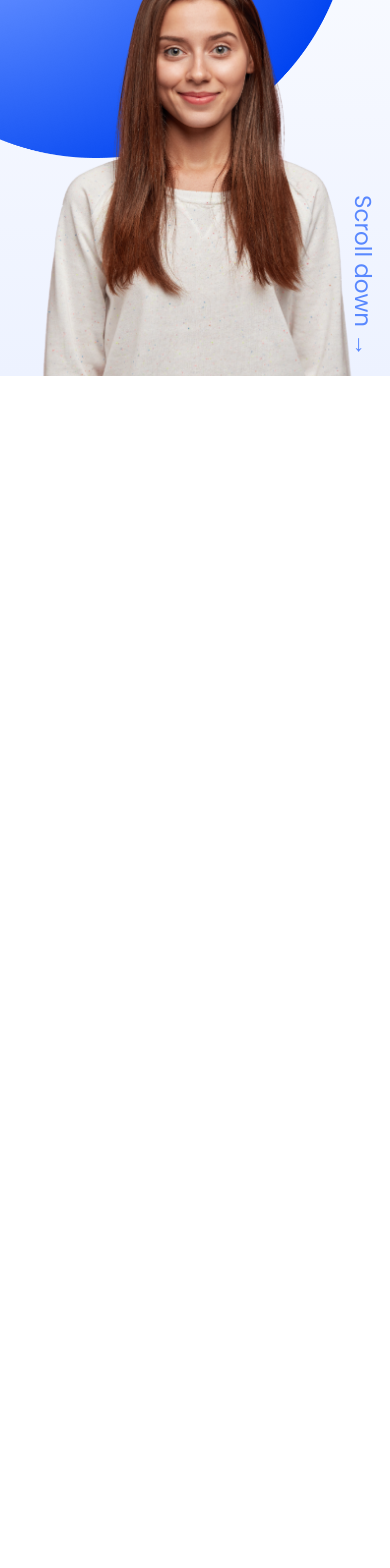
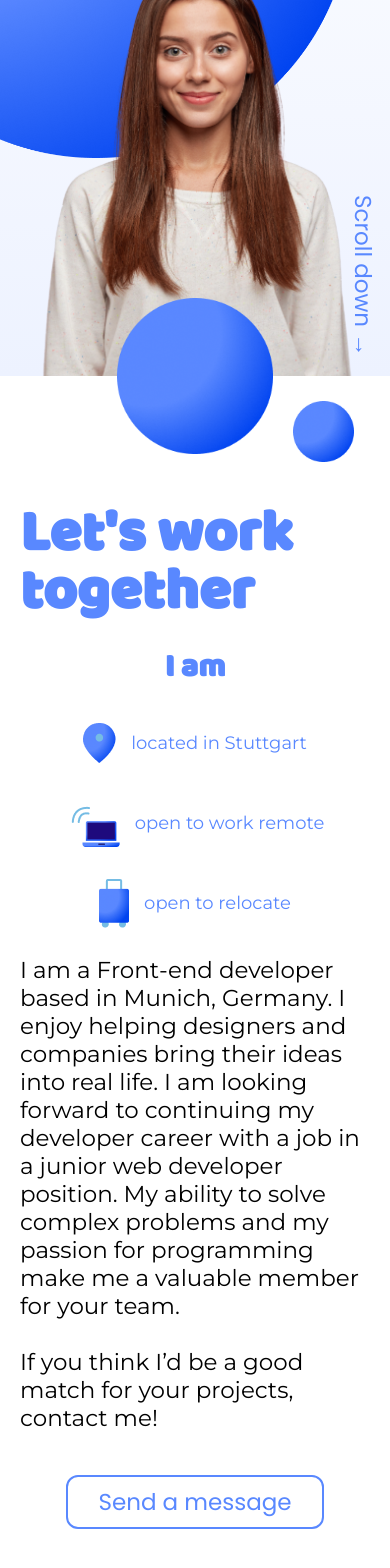
Before and after one commit to michaeljonasmaier/portfolio, an Angular app: page / in a window 390 px wide. Shown: the part 304-1872 px from the top of the page. Before the commit the page ends 844 px from the top, so only its background shows below. Built offline with nearby package versions, Linux system fonts and the light colour scheme.

Commit message:
about me section responsive

```diff
--- a/src/app/main-content/about-me/about-me.component.scss
+++ b/src/app/main-content/about-me/about-me.component.scss
@@ -97,3 +97,63 @@ section {
 
     }
 }
+
+@media(max-width: 390px){
+    section{
+        @include dFlex(column, flex-start, flex-start);
+        @include pd20();
+        overflow:visible;
+        padding-top: 130px;
+    }
+
+    .big-ellipse {
+        height: 156px;
+        width: 156px;
+        top: -78px;
+        left: calc(50% - 78px);
+    }
+
+    .small-ellipse {
+        height: 61px;
+        width: 61px;
+        top: 25px;
+        left: calc(100% / 4 * 3 );
+    }
+
+    .left-div {
+        width: 100%;
+        padding: 0;
+        gap: 20px;
+        >h1 {
+            font-size: 58px;
+        }
+
+        >h3{
+            font-size: 32px;
+        }
+    }
+
+    .facts-div {
+        @include dFlex(column, space-between, center);
+        width: 100%;
+        gap: 20px;
+    }
+
+    .facts-item{
+        width: 100%;
+        @include dFlex(row, center, center);
+        >span {
+            width: auto;
+        }
+
+        >div {
+            width: auto;
+        }
+    }
+
+    .right-div {
+        @include dFlex(column, center,center);
+        gap: 20px;
+        width: 100%;
+    }
+}
--- a/src/app/main-content/main-content.component.html
+++ b/src/app/main-content/main-content.component.html
@@ -1,7 +1,7 @@
 <div class="main-content">
     <app-landing-page></app-landing-page>
-<!--<app-about-me></app-about-me>
-    <app-skillset></app-skillset>
+<app-about-me></app-about-me>
+    <!--<app-skillset></app-skillset>
     <app-my-work></app-my-work>
     <app-reviews></app-reviews>
     <app-contact></app-contact> -->
--- a/src/app/shared/pf-btn/pf-btn.component.scss
+++ b/src/app/shared/pf-btn/pf-btn.component.scss
@@ -42,3 +42,11 @@ button {
         left: 0;
     }
 }
+
+@media(max-width: 390px){
+    div{
+        height: auto;
+        width: auto;
+    }
+
+}
```
